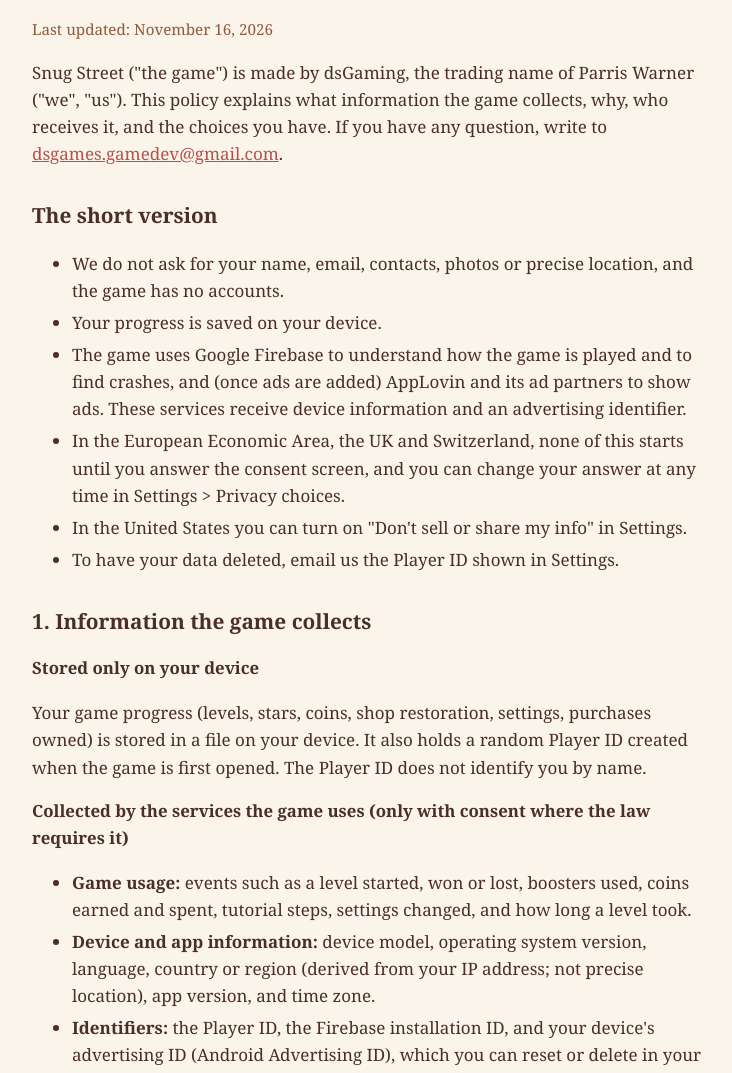
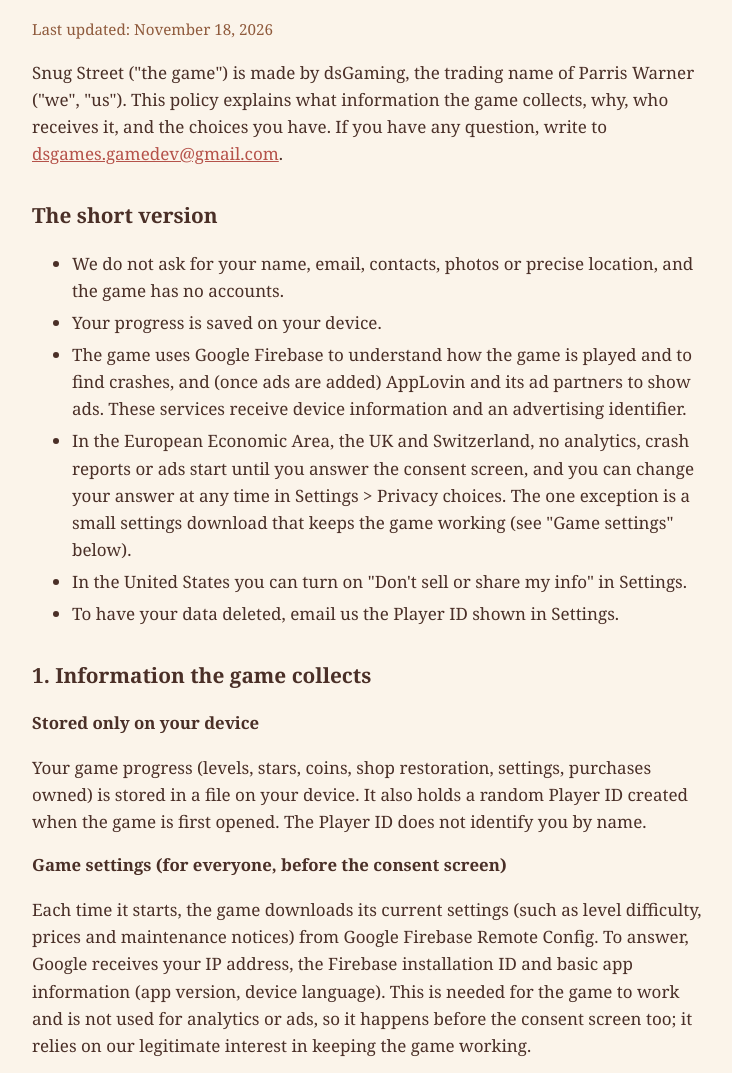
Before and after one commit to dsGamingstudio/dsgamingstudio.github.io, a plain HTML site: page privacy.html in a window 1280 px wide. Shown: the part 133-1206 px from the top of the page, without its empty margins (272-1004 px from the left). Drawn offline with Linux system fonts and the light colour scheme.

Commit message:
Privacy policy: game settings download before the consent screen

```diff
--- a/privacy.html
+++ b/privacy.html
@@ -10,7 +10,7 @@
 <main>
 <p class="back"><a href="index.html">dsGaming</a></p>
 <h1>Privacy Policy for Snug Street</h1>
-<p class="meta">Last updated: November 16, 2026</p>
+<p class="meta">Last updated: November 18, 2026</p>
 
 <p>Snug Street ("the game") is made by dsGaming, the trading name of Parris Warner ("we", "us"). This policy explains
 what information the game collects, why, who receives it, and the choices you have. If you have any question, write to
@@ -23,8 +23,9 @@ what information the game collects, why, who receives it, and the choices you ha
 <li>The game uses Google Firebase to understand how the game is played and to find crashes, and (once ads are
 added) AppLovin and its ad partners to show ads. These services receive device information and an advertising
 identifier.</li>
-<li>In the European Economic Area, the UK and Switzerland, none of this starts until you answer the consent screen,
-and you can change your answer at any time in Settings &gt; Privacy choices.</li>
+<li>In the European Economic Area, the UK and Switzerland, no analytics, crash reports or ads start until you answer
+the consent screen, and you can change your answer at any time in Settings &gt; Privacy choices. The one exception is
+a small settings download that keeps the game working (see "Game settings" below).</li>
 <li>In the United States you can turn on "Don't sell or share my info" in Settings.</li>
 <li>To have your data deleted, email us the Player ID shown in Settings.</li>
 </ul>
@@ -34,6 +35,13 @@ and you can change your answer at any time in Settings &gt; Privacy choices.</li
 <p>Your game progress (levels, stars, coins, shop restoration, settings, purchases owned) is stored in a file on your
 device. It also holds a random Player ID created when the game is first opened. The Player ID does not identify you
 by name.</p>
+
+<h3>Game settings (for everyone, before the consent screen)</h3>
+<p>Each time it starts, the game downloads its current settings (such as level difficulty, prices and maintenance
+notices) from Google Firebase Remote Config. To answer, Google receives your IP address, the Firebase installation ID
+and basic app information (app version, device language). This is needed for the game to work and is not used for
+analytics or ads, so it happens before the consent screen too; it relies on our legitimate interest in keeping the
+game working.</p>
 
 <h3>Collected by the services the game uses (only with consent where the law requires it)</h3>
 <ul>
```
